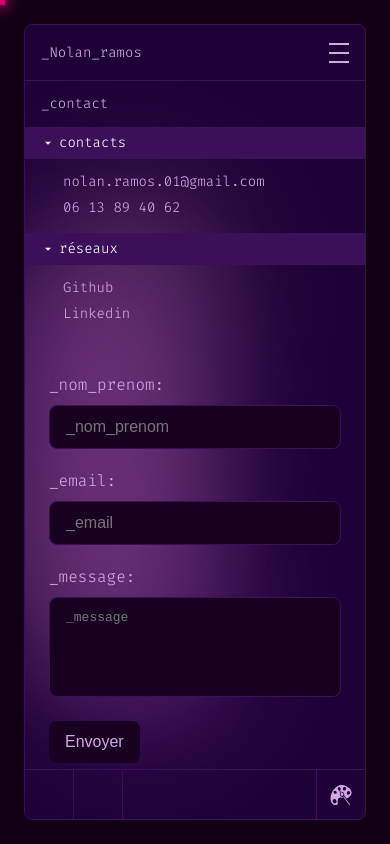
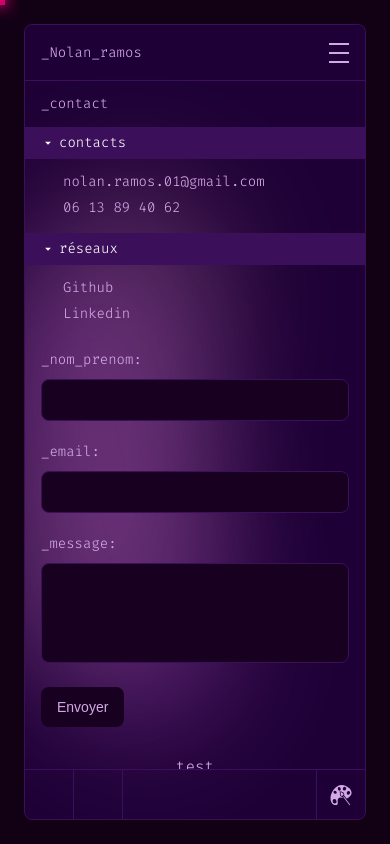
Before and after one commit to Nolan-ramos/portfolio_nolan_v2, a React (Create React App) app: page /contact in a window 390 px wide. Built offline with nearby package versions, Linux system fonts and the light colour scheme.

Commit message:
push contact

```diff
--- a/src/components/contact/ContactForm.js
+++ b/src/components/contact/ContactForm.js
@@ -38,15 +38,15 @@
                     <input type="hidden" name="form-name" value="contact" />
                     <div className='contact__container__form__content__container__form__field mouse-hover'>
                         <label htmlFor="name">_nom_prenom:</label>
-                        <input type="text" id="name" name="name" placeholder="_nom_prenom" required/>
+                        <input type="text" id="name" name="name" placeholder="" required/>
                     </div>
                     <div className='contact__container__form__content__container__form__field mouse-hover'>
                         <label htmlFor="email">_email:</label>
-                        <input type="email" id="email" name="email" placeholder="_email" required/>
+                        <input type="email" id="email" name="email" placeholder="" required/>
                     </div>
                     <div className='contact__container__form__content__container__form__field mouse-hover'>
                     <label htmlFor="message">_message:</label>
-                        <textarea id="message" name="message" placeholder="_message" required></textarea>
+                        <textarea id="message" name="message" placeholder="" required></textarea>
                     </div>
                     <input className='text-hover mouse-hover' type="submit" value={isSubmitting ? 'Envoyer...' : 'Envoyer'} disabled={isSubmitting}/>
                 </form>
--- a/src/styles/pages/contact/contact_code.scss
+++ b/src/styles/pages/contact/contact_code.scss
@@ -12,7 +12,12 @@
     }
     @media (max-width: 768px) {
         &__container__form__content__code{
-            padding: 40px 24px 24px 24px;
+            padding: 24px;
+        }
+    }
+    @media (max-width: 420px) {
+        &__container__form__content__code{
+            padding: 16px;
         }
     }
 }
--- a/src/styles/pages/contact/contact_form.scss
+++ b/src/styles/pages/contact/contact_form.scss
@@ -49,7 +49,20 @@
     }
     @media (max-width: 768px) {
         &__container__form__content__container{
-            padding: 40px 24px 24px 24px;
+            padding: 24px;
+        }
+    }
+    @media (max-width: 420px) {
+        &__container__form__content__container{
+            padding: 16px;
+            &__form__field{
+                label, input, textarea{
+                    font-size: 14px;
+                }
+            }
+            input[type="submit"]{
+                font-size: 14px;
+            }
         }
     }
 }
```
